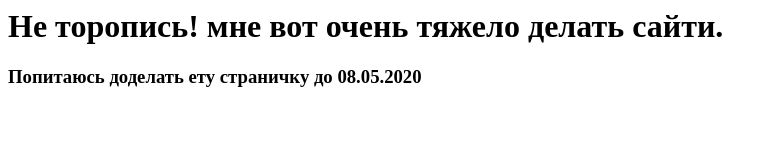
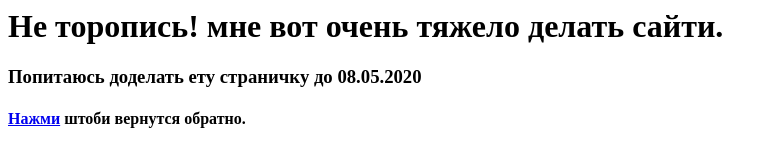
Before and after one commit to Vopling/Vopling.github.io, a plain HTML site: page prozect/form.html in a window 1280 px wide. Shown: the whole page, without its empty margins (0-777 px from the left). Drawn offline with Linux system fonts and the light colour scheme.

Commit message:
update1.1.2

```diff
--- a/prozect/form.html
+++ b/prozect/form.html
@@ -7,6 +7,7 @@
     <div>
         <h1>Не торопись! мне вот очень тяжело делать сайти.</h1>
         <h3>Попитаюсь доделать ету страничку до 08.05.2020</h3>
+        <h4><a href="index.html">Нажми</a> штоби вернутся обратно.</h4>
     </div>
 </body>
 </html>
```
